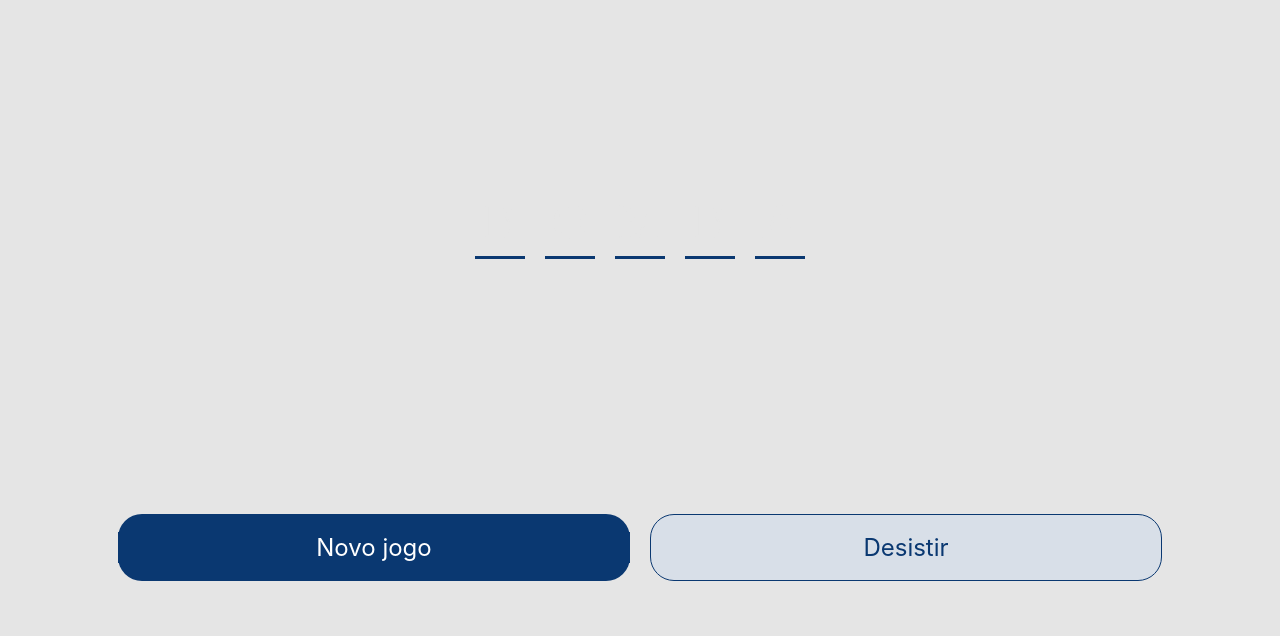
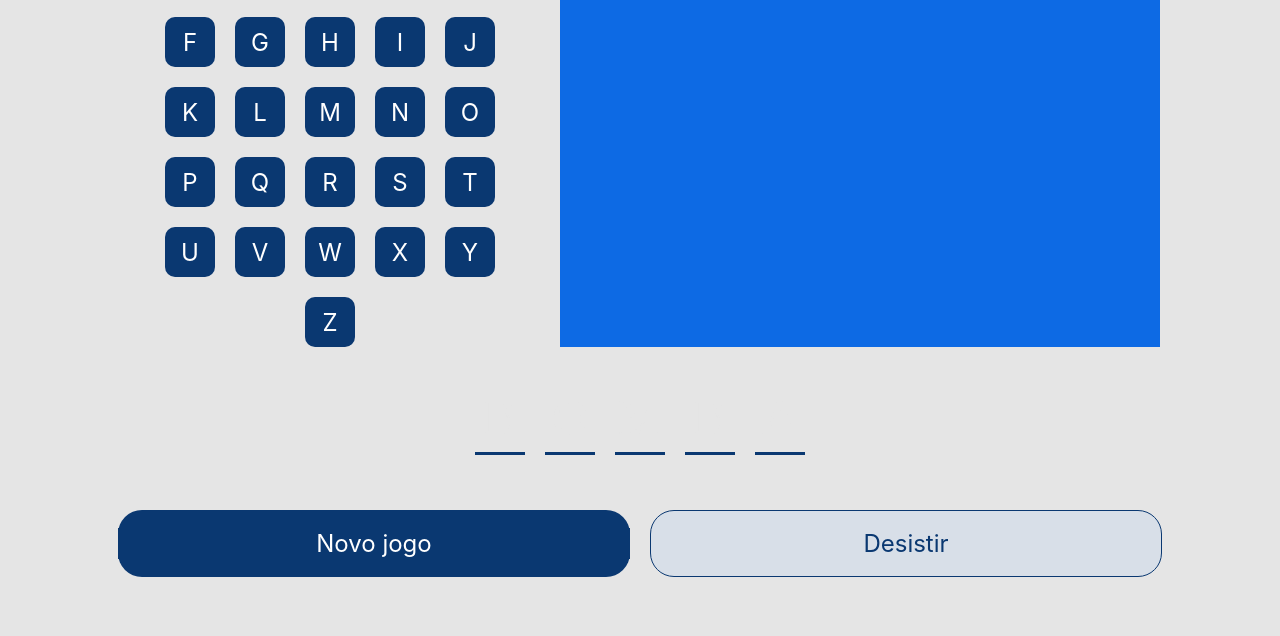
Before and after one commit to danielcordeirofaria/jogoDaForca, a plain HTML site: page jogoDaForca.html in a window 1280 px wide. Shown: the part 164-800 px from the top of the page. Drawn offline with Linux system fonts and the light colour scheme.

Commit message:
teclado inserido

```diff
--- a/index.js
+++ b/index.js
@@ -1,3 +1,3 @@
-var palavras = ["palavras", "computador" , "programaçao" , "hoje" , "celular" , "hospital" , "bomba"];
+var palavras = ["palavras", "carro", "caneta", "cachorro", "caderno", "nome", "teclado", "livro", "hoje" , "celular" , "hospital" , "bomba"];
 console.log(palavras);
 localStorage.setItem('palavras', palavras)
--- a/jogoDaForca.html
+++ b/jogoDaForca.html
@@ -13,6 +13,38 @@
                 <img class="logoDaAlura" src="Alura.png" alt="logo Alura">
             </header>
             <main id="main">
+                <div class="letrasECanvas">
+                    <div id="botoesDeLetras">
+                        <button id="letra" class="a">A</button>
+                        <button id="letra" class="b">B</button>
+                        <button id="letra" class="c">C</button>
+                        <button id="letra" class="d">D</button>
+                        <button id="letra" class="e">E</button>
+                        <button id="letra" class="f">F</button>
+                        <button id="letra" class="g">G</button>
+                        <button id="letra" class="h">H</button>
+                        <button id="letra" class="i">I</button>
+                        <button id="letra" class="j">J</button>
+                        <button id="letra" class="k">K</button>
+                        <button id="letra" class="l">L</button>
+                        <button id="letra" class="m">M</button>
+                        <button id="letra" class="n">N</button>
+                        <button id="letra" class="o">O</button>
+                        <button id="letra" class="p">P</button>
+                        <button id="letra" class="q">Q</button>
+                        <button id="letra" class="r">R</button>
+                        <button id="letra" class="s">S</button>
+                        <button id="letra" class="t">T</button>
+                        <button id="letra" class="u">U</button>
+                        <button id="letra" class="v">V</button>
+                        <button id="letra" class="w">W</button>
+                        <button id="letra" class="x">X</button>
+                        <button id="letra" class="y">Y</button>
+                        <button id="letra" class="z">Z</button>
+                    </div>
+                    <canvas id="canvas"></canvas>
+                    <div></div>
+                </div>
                 <div class="divParaPalavra">
                 </div>
                 <div class="letrasErradas">
--- a/jogoDaForca.js
+++ b/jogoDaForca.js
@@ -1,7 +1,7 @@
 
 
 let palavrasExistentes = localStorage.getItem("palavras");
-
+console.log(palavras)
 var sorteidoDaPalavra = Math.floor(Math.random() * palavras.length);
 var palavraSorteada = palavras[sorteidoDaPalavra]
 console.log(palavraSorteada);
@@ -16,3 +16,15 @@ for (var i = 0; i < palavraPreparada.length; i++) {
     divParaPalavra.appendChild(div1);
     div1.textContent = palavraPreparada[i];
 };
+
+
+
+var selecaoDaLetraA = document.querySelector(".a");
+var letraA = selecaoDaLetraA.addEventListener("click", verificacaoDeLetraA)
+
+function verificacaoDeLetraA (){
+        if(a == palavraPreparada)
+            var confirmandoA = document.querySelector("palavraPreparada");
+            confirmandoA.classList.replace("cadaLetra", "letraAcertada");
+
+}
--- a/style.css
+++ b/style.css
@@ -1,6 +1,6 @@
 html{
-    height: 100%;
-    width: 100%;
+    max-height: 800px;
+    max-width: 1200px;
     background-color: #E5E5E5;
 }
 
@@ -21,8 +21,8 @@ main{
     height: 80vh;
     display: flex;
     flex-direction: column;
-    align-items: end;
     justify-content: center;
+    align-items: center;
 
 
 }
@@ -168,6 +168,8 @@ textarea {
     outline: 0;
     font-size: 36px;
     color: #0A3871;
+    text-transform: uppercase;
+
 
 }
 
@@ -292,3 +294,66 @@ textarea::placeholder {
     user-select: none;
     padding-bottom: 10px;
 }
+
+#canvas{
+    width: 600px;
+    height: 400px;
+    background-color: #0d6ae4;
+    justify-content: center;
+    margin-right: 20px;
+
+}
+
+.letrasECanvas{
+    justify-content: center;
+    display: flex;
+    flex-direction: row;
+    flex-wrap: nowrap;
+    align-items: center;
+}
+
+input{
+    margin: 50px;
+    height: 50px;
+    width: 40px;
+    font-size: 40px;
+    text-transform: uppercase;
+    justify-content: center;
+    text-align:center
+}
+
+#botoesDeLetras{
+    display: flex;
+    flex-wrap: wrap;
+    flex-direction: row;
+    justify-content: center;
+    align-content: center;
+    align-items: center;
+    margin: 40px;
+    width: 380px;
+    height: 300px;
+}
+
+#letra{
+    margin: 10px;
+    width: 50px;
+    height: 50px;
+    background-color: #0A3871;
+    color: white;
+    border-radius: 10px;
+    font-family: 'Inter';
+    font-style: normal;
+    border: initial;
+    font-size: 24px;
+}
+
+#letra:active {
+    transform: scale(.96);
+    box-shadow: 0 5px 10px rgba(0, 0, 0, 0.2);
+    user-select: none;
+}
+
+.letraAcertada{
+    color: #0A3871;
+
+}
```
Also changed, not shown: adicionarUmaNovaPalavra.html (+2 -2 lines), adicionarUmaNovaPalavra.js (+7 -3 lines).
